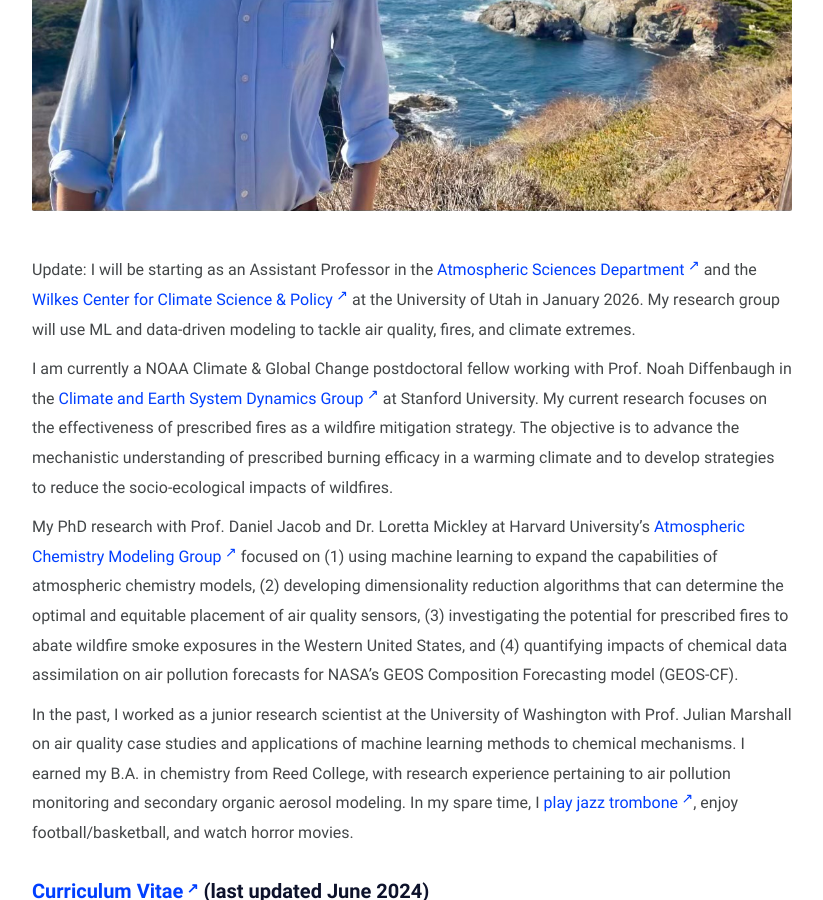
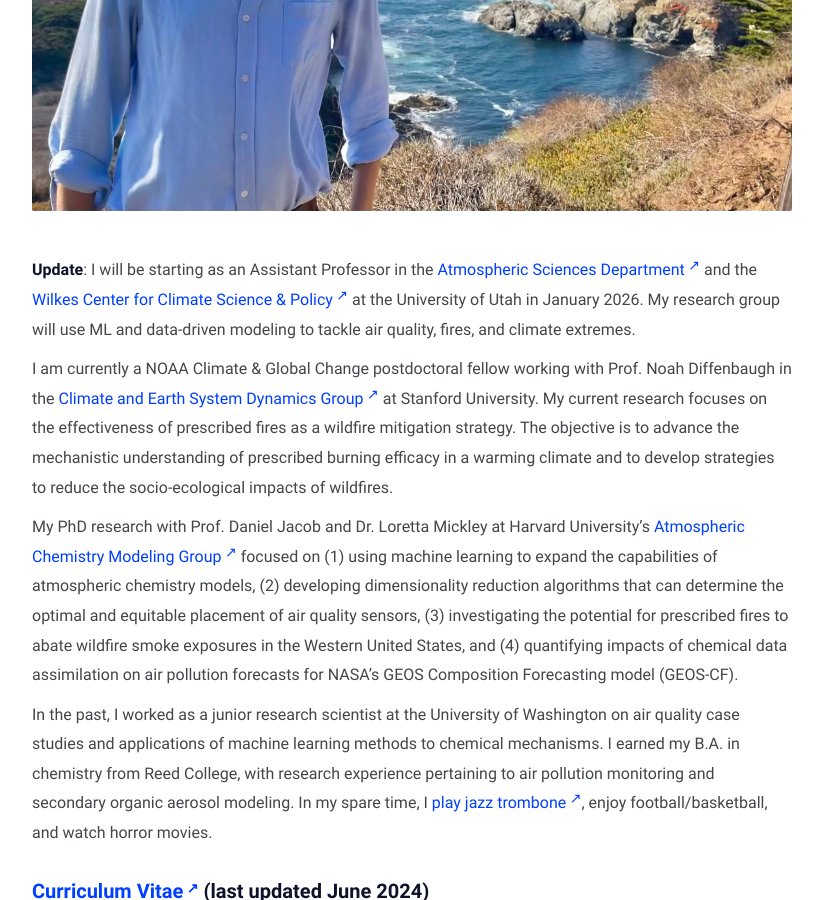
Before and after one commit to mkelp/mkelp.github.io, a Jekyll site: the page built from aboutMe.md, in a window 1280 px wide and 900 px high, scrolled down 539 px. Shown: the whole window, without its empty margins (228-1051 px from the left). Built offline with Jekyll 4.4.1, drawn with Linux system fonts in a browser that asks for light colours.

Commit message:
june2024b

```diff
--- a/aboutMe.md
+++ b/aboutMe.md
@@ -12,13 +12,13 @@ comments: false
 
 <br />
 
-Update: I will be starting as an Assistant Professor in the [Atmospheric Sciences Department](https://atmos.utah.edu/){:target="_blank"} and the [Wilkes Center for Climate Science & Policy](https://wilkescenter.utah.edu/){:target="_blank"} at the University of Utah in January 2026. My research group will use ML and data-driven modeling to tackle air quality, fires, and climate extremes.
+**Update**: I will be starting as an Assistant Professor in the [Atmospheric Sciences Department](https://atmos.utah.edu/){:target="_blank"} and the [Wilkes Center for Climate Science & Policy](https://wilkescenter.utah.edu/){:target="_blank"} at the University of Utah in January 2026. My research group will use ML and data-driven modeling to tackle air quality, fires, and climate extremes.
 
 I am currently a NOAA Climate & Global Change postdoctoral fellow working with Prof. Noah Diffenbaugh in the [Climate and Earth System Dynamics Group](https://climatelab.stanford.edu/){:target="_blank"} at Stanford University. My current research focuses on the effectiveness of prescribed fires as a wildfire mitigation strategy. The objective is to advance the mechanistic understanding of prescribed burning efficacy in a warming climate and to develop strategies to reduce the socio-ecological impacts of wildfires.
 
 My PhD research with Prof. Daniel Jacob and Dr. Loretta Mickley at Harvard University's [Atmospheric Chemistry Modeling Group](https://acmg.seas.harvard.edu/){:target="_blank"} focused on (1) using machine learning to expand the capabilities of atmospheric chemistry models, (2) developing dimensionality reduction algorithms that can determine the optimal and equitable placement of air quality sensors, (3) investigating the potential for prescribed fires to abate wildfire smoke exposures in the Western United States, and (4) quantifying impacts of chemical data assimilation on air pollution forecasts for NASA's GEOS Composition Forecasting model (GEOS-CF).
 
-In the past, I worked as a junior research scientist at the University of Washington with Prof. Julian Marshall on air quality case studies and applications of machine learning methods to chemical mechanisms. I earned my B.A. in chemistry from Reed College, with research experience pertaining to air pollution monitoring and secondary organic aerosol modeling. In my spare time, I [play jazz trombone](https://soundcloud.com/philosophytalk/it-dont-mean-a-thing-from-your-lying-eyes-112915){:target="_blank"}, enjoy football/basketball, and watch horror movies.
+In the past, I worked as a junior research scientist at the University of Washington on air quality case studies and applications of machine learning methods to chemical mechanisms. I earned my B.A. in chemistry from Reed College, with research experience pertaining to air pollution monitoring and secondary organic aerosol modeling. In my spare time, I [play jazz trombone](https://soundcloud.com/philosophytalk/it-dont-mean-a-thing-from-your-lying-eyes-112915){:target="_blank"}, enjoy football/basketball, and watch horror movies.
 
 
 ### [Curriculum Vitae]({{ site.url }}/assets/mkelpCV.pdf){:target="_blank"} (last updated June 2024)
```
